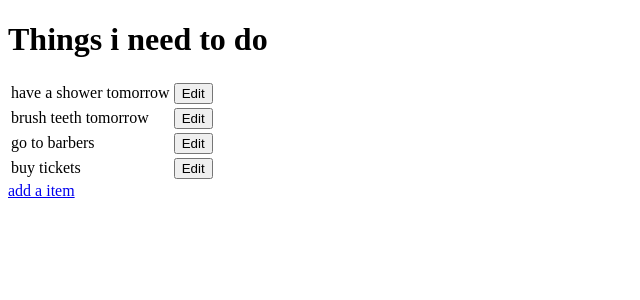
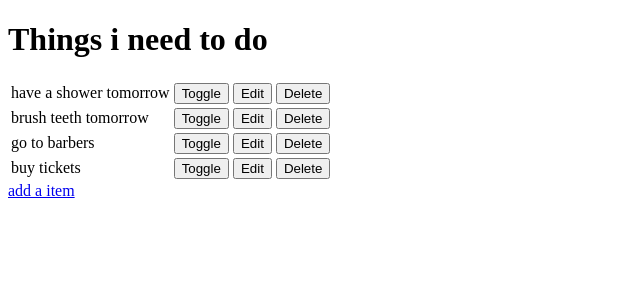
Before and after one commit to struk49/hello-django-first, a Django app: page / in a window 1280 px wide. Shown: the top 300 px of the page, without its empty margins (0-640 px from the left). Run offline with Django 3.2, Linux system fonts and the light colour scheme; data comes from the database, SQL or seed files in the repository; both versions use the stored data as it was after the commit.

Commit message:
added delete function

```diff
--- a/django_todo/settings.py
+++ b/django_todo/settings.py
@@ -25,7 +25,7 @@ SECRET_KEY = 'django-insecure-fii6%1g=wnnx0k9kjuo4fgemilx(di(a=q11^a6p$i1b0j$i=y
 # SECURITY WARNING: don't run with debug turned on in production!
 DEBUG = True
 
-ALLOWED_HOSTS = ['8000-struk49-hellodjangofirs-py558izi7ol.ws-eu104.gitpod.io']
+ALLOWED_HOSTS = ['8000-struk49-hellodjangofirs-91nh9zp8lzu.ws-eu104.gitpod.io']
 
 
 # Application definition
--- a/django_todo/urls.py
+++ b/django_todo/urls.py
@@ -15,12 +15,14 @@ Including another URLconf
 """
 from django.contrib import admin
 from django.urls import path
-from todo.views import get_todo_list, add_item, edit_item
+from todo import views
 
 urlpatterns = [
     path('admin/', admin.site.urls),
-    path('', get_todo_list, name='get_todo_list'),
-    path('add', add_item, name='add'),
-    path('edit/<item_id>', edit_item, name='edit')
+    path('', views.get_todo_list, name='get_todo_list'),
+    path('add', views.add_item, name='add'),
+    path('edit/<item_id>', views.edit_item, name='edit'),
+    path('toggle/<item_id>', views.toggle_item, name='toggle'),
+    path('delete/<item_id>', views.delete_item, name='delete')
 
 ]
--- a/todo/templates/todo/todo_list.html
+++ b/todo/templates/todo/todo_list.html
@@ -19,7 +19,21 @@
                 <td>
                     <a href="/edit/{{ item.id }}">
                         <button>
+                            Toggle
+                        </button>
+                    </a>
+                </td>
+                <td>
+                    <a href="/edit/{{ item.id }}">
+                        <button>
                             Edit
+                        </button>
+                    </a>
+                </td>
+                <td>
+                    <a href="/delete/{{ item.id }}">
+                        <button>
+                            Delete
                         </button>
                     </a>
                 </td>
--- a/todo/views.py
+++ b/todo/views.py
@@ -38,3 +38,16 @@ def edit_item(request, item_id):
         'form': form
     }
     return render(request, "todo/edit_item.html", context)
+
+
+def toggle_item(request, item_id):
+        item = get_objectS_or_404(Item, id=item_id)
+        item.form = not item.done
+        item.save()
+        return redirect('get_todo_list')
+
+
+def delete_item(request, item_id):
+    item = get_object_or_404(Item, id=item_id)
+    item.delete()
+    return redirect('get_todo_list')
```
Also changed, not shown: db.sqlite3.
